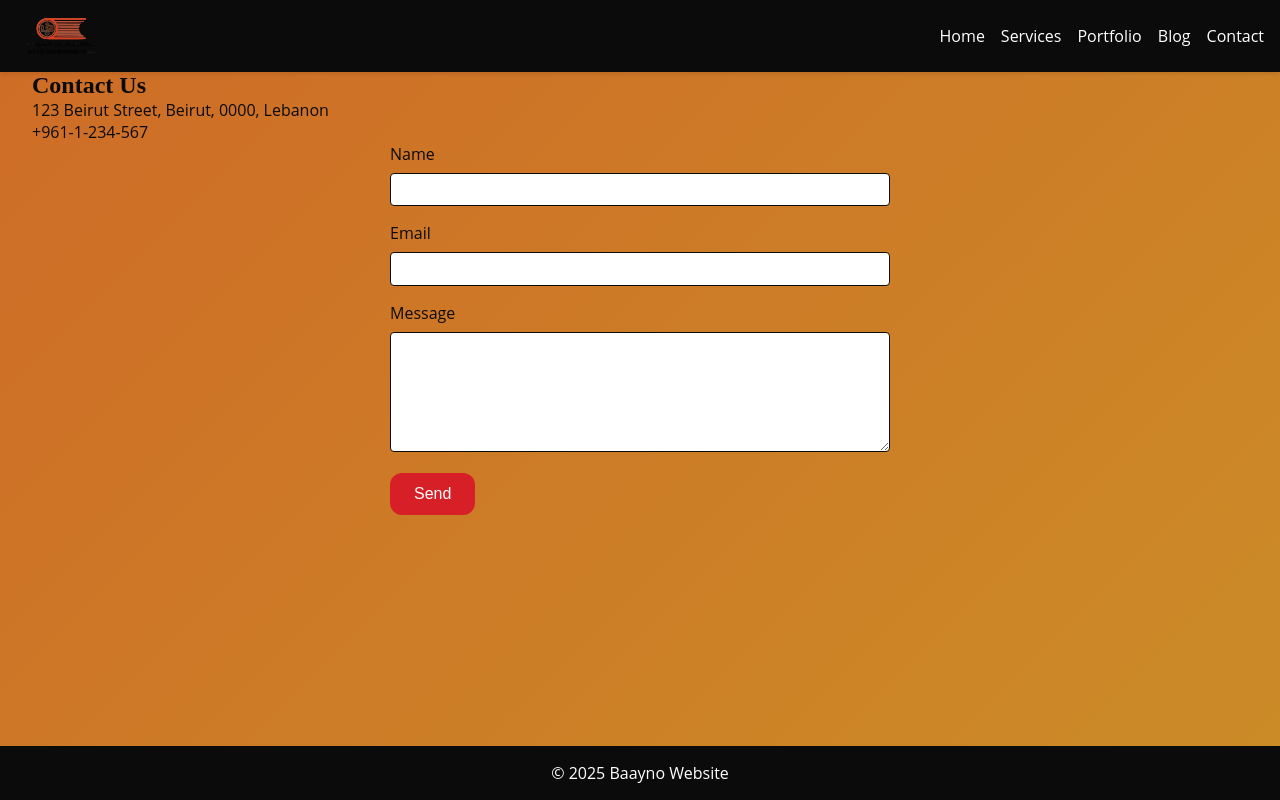
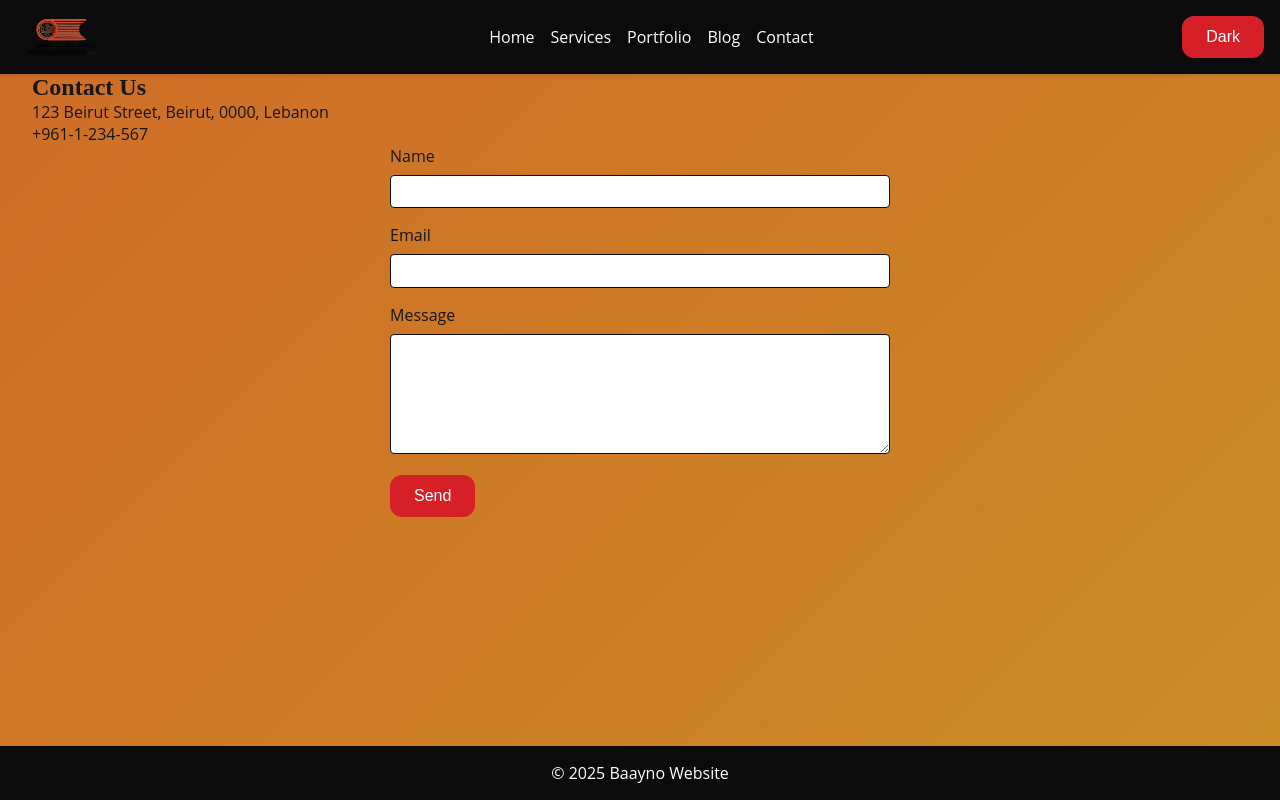
Before and after one commit to Thaki123/Baayno-Website, a Next.js app: page /contact in a window 1280 px wide. Built offline with nearby package versions, Linux system fonts and the light colour scheme; a web font is replaced by a local one.

Commit message:
feat: add theme toggle

```diff
--- a/components/Navbar.tsx
+++ b/components/Navbar.tsx
@@ -1,5 +1,5 @@
 import Link from 'next/link';
-import { useState } from 'react';
+import { useEffect, useState } from 'react';
 import { useRouter } from 'next/router';
 import Image from 'next/image';
 import { motion } from 'framer-motion';
@@ -7,10 +7,24 @@ import styles from './Navbar.module.css';
 
 export default function Navbar() {
   const [open, setOpen] = useState<boolean>(false);
+  const [theme, setTheme] = useState<'light' | 'dark'>('light');
   const toggle = (): void => setOpen(!open);
   const close = (): void => setOpen(false);
+  const toggleTheme = (): void => {
+    const newTheme = theme === 'light' ? 'dark' : 'light';
+    document.documentElement.setAttribute('data-theme', newTheme);
+    localStorage.setItem('theme', newTheme);
+    setTheme(newTheme);
+  };
   const router = useRouter();
   const isActive = (path: string): boolean => router.pathname === path;
+
+  useEffect(() => {
+    const stored = localStorage.getItem('theme') as 'light' | 'dark' | null;
+    const initialTheme = stored ?? 'light';
+    document.documentElement.setAttribute('data-theme', initialTheme);
+    setTheme(initialTheme);
+  }, []);
   return (
     <header className={styles.navbar}>
       <Link href="/" className={styles.logo} onClick={close}>
@@ -50,6 +64,9 @@ export default function Navbar() {
           </li>
         </ul>
       </nav>
+      <button onClick={toggleTheme} aria-label="Toggle theme">
+        {theme === 'light' ? 'Dark' : 'Light'}
+      </button>
       <motion.button
         className={styles.navToggle}
         aria-label="Toggle navigation"
--- a/styles/globals.css
+++ b/styles/globals.css
@@ -1,13 +1,13 @@
-:root {
+html[data-theme="light"] {
   --background: #ffffff;
   --foreground: #171717;
+  color-scheme: light;
 }
 
-@media (prefers-color-scheme: dark) {
-  :root {
-    --background: #0a0a0a;
-    --foreground: #ededed;
-  }
+html[data-theme="dark"] {
+  --background: #0a0a0a;
+  --foreground: #ededed;
+  color-scheme: dark;
 }
 
 html,
@@ -35,11 +35,7 @@ a {
   text-decoration: none;
 }
 
-@media (prefers-color-scheme: dark) {
-  html {
-    color-scheme: dark;
-  }
-}
+/* Theme-specific styles are handled via the data-theme attribute */
 
 /* Font declarations */
 @font-face {
@@ -61,7 +57,8 @@ a {
     src: url('https://fonts.cdnfonts.com/s/13982/CaeciliaLTStd-BoldItalic.woff') format('woff');
 }
 
-:root {
+html[data-theme="light"],
+html[data-theme="dark"] {
     --color-black: #0b0b0b;
     --color-white: #ffffff;
     --color-red: #d61f26;
@@ -113,8 +110,8 @@ h1, h2, h3, h4, h5, h6 {
 body {
     margin: 0;
     padding: 0;
-    background: var(--color-white);
-    color: var(--color-black);
+    background: var(--background);
+    color: var(--foreground);
     font-family: var(--font-body);
     font-weight: var(--fw-normal);
 }
```
